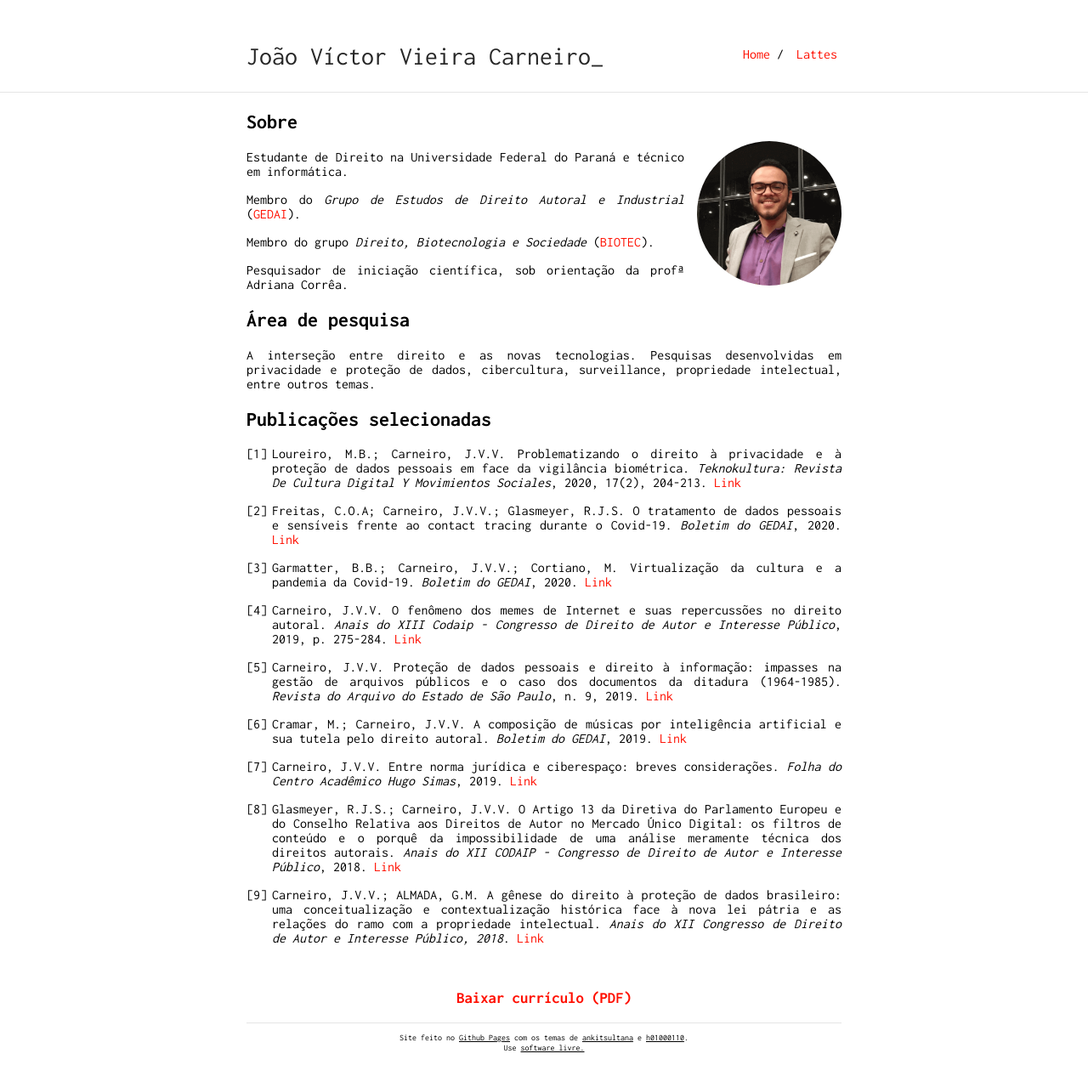
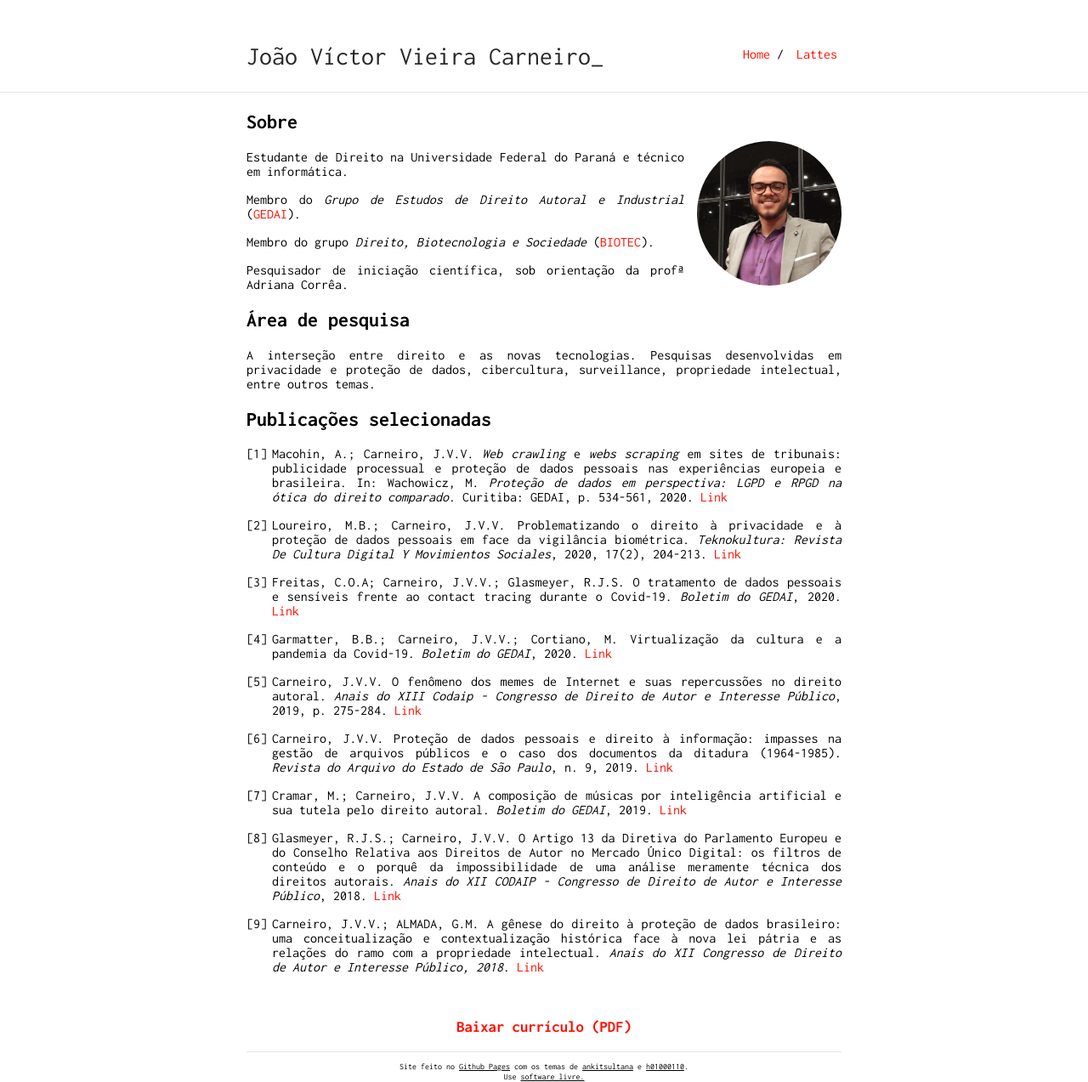
Before and after one commit to joaovvcarneiro/joaovvcarneiro.github.io, a Jekyll site: the page built from index.md, in a window 1280 px wide. Shown: the whole page at 85% size. Built offline with Jekyll 4.4.1, drawn with Linux system fonts in a browser that asks for light colours; before the commit the page ends 1239 px from its top, so only the background shows below that.

Commit message:
Update index.md

```diff
--- a/index.md
+++ b/index.md
@@ -21,19 +21,19 @@ A interseção entre direito e as novas tecnologias. Pesquisas desenvolvidas em
 
 ## Publicações selecionadas
 
-1. Loureiro, M.B.; Carneiro, J.V.V. Problematizando o direito à privacidade e à proteção de dados pessoais em face da vigilância biométrica. _Teknokultura: Revista De Cultura Digital Y Movimientos Sociales_, 2020, 17(2), 204-213. [Link](https://doi.org/10.5209/tekn.69479)
+1. Macohin, A.; Carneiro, J.V.V. _Web crawling_ e _webs scraping_ em sites de tribunais: publicidade processual e proteção de dados pessoais nas experiências europeia e brasileira. In: Wachowicz, M. _Proteção de dados em perspectiva: LGPD e RPGD na ótica do direito comparado_. Curitiba: GEDAI, p. 534-561, 2020. [Link](https://www.gedai.com.br/wp-content/uploads/2020/11/Protecao-de-dados-pessoais-em-perspectiva_ebook.pdf)
 
-2. Freitas, C.O.A; Carneiro, J.V.V.; Glasmeyer, R.J.S. O tratamento de dados pessoais e sensíveis frente ao contact tracing durante o Covid-19. _Boletim do GEDAI_, 2020. [Link](https://www.gedai.com.br/o-tratamento-de-dados-pessoais-e-sensiveis-frente-ao-contact-tracing-durante-o-covid-19/)
+2. Loureiro, M.B.; Carneiro, J.V.V. Problematizando o direito à privacidade e à proteção de dados pessoais em face da vigilância biométrica. _Teknokultura: Revista De Cultura Digital Y Movimientos Sociales_, 2020, 17(2), 204-213. [Link](https://doi.org/10.5209/tekn.69479)
 
-3. Garmatter, B.B.; Carneiro, J.V.V.; Cortiano, M. Virtualização da cultura e a pandemia da Covid-19. _Boletim do GEDAI_, 2020. [Link](https://www.gedai.com.br/virtualizacao-da-cultura-e-a-pandemia-da-covid-19/)
+3. Freitas, C.O.A; Carneiro, J.V.V.; Glasmeyer, R.J.S. O tratamento de dados pessoais e sensíveis frente ao contact tracing durante o Covid-19. _Boletim do GEDAI_, 2020. [Link](https://www.gedai.com.br/o-tratamento-de-dados-pessoais-e-sensiveis-frente-ao-contact-tracing-durante-o-covid-19/)
 
-4. Carneiro, J.V.V. O fenômeno dos memes de Internet e suas repercussões no direito autoral. _Anais do XIII Codaip - Congresso de Direito de Autor e Interesse Público_, 2019, p. 275-284. [Link](https://www.gedai.com.br/wp-content/uploads/2020/06/Anais-XIII-CODAIP_Marcos-Wachowicz_eletr%C3%B4nico.pdf)
+4. Garmatter, B.B.; Carneiro, J.V.V.; Cortiano, M. Virtualização da cultura e a pandemia da Covid-19. _Boletim do GEDAI_, 2020. [Link](https://www.gedai.com.br/virtualizacao-da-cultura-e-a-pandemia-da-covid-19/)
 
-5. Carneiro, J.V.V. Proteção de dados pessoais e direito à informação: impasses na gestão de arquivos públicos e o caso dos documentos da ditadura (1964-1985). _Revista do Arquivo do Estado de São Paulo_, n. 9, 2019. [Link](http://www.arquivoestado.sp.gov.br/revista_do_arquivo/09/artigo_03.php)
+5. Carneiro, J.V.V. O fenômeno dos memes de Internet e suas repercussões no direito autoral. _Anais do XIII Codaip - Congresso de Direito de Autor e Interesse Público_, 2019, p. 275-284. [Link](https://www.gedai.com.br/wp-content/uploads/2020/06/Anais-XIII-CODAIP_Marcos-Wachowicz_eletr%C3%B4nico.pdf)
 
-6. Cramar, M.; Carneiro, J.V.V. A composição de músicas por inteligência artificial e sua tutela pelo direito autoral. _Boletim do GEDAI_, 2019. [Link](http://www.gedai.com.br/outubro-de-2019/a-composicao-de-musicas-por-inteligencia-artificial-e-sua-tutela-pelo-direito-autoral/)
+6. Carneiro, J.V.V. Proteção de dados pessoais e direito à informação: impasses na gestão de arquivos públicos e o caso dos documentos da ditadura (1964-1985). _Revista do Arquivo do Estado de São Paulo_, n. 9, 2019. [Link](http://www.arquivoestado.sp.gov.br/revista_do_arquivo/09/artigo_03.php)
 
-7. Carneiro, J.V.V. Entre norma jurídica e ciberespaço: breves considerações. _Folha do Centro Acadêmico Hugo Simas_, 2019. [Link](https://drive.google.com/file/d/1r6appTMrU0cIBbHbb7Z3W56hl86UV-ea/view#page=6)
+7. Cramar, M.; Carneiro, J.V.V. A composição de músicas por inteligência artificial e sua tutela pelo direito autoral. _Boletim do GEDAI_, 2019. [Link](http://www.gedai.com.br/outubro-de-2019/a-composicao-de-musicas-por-inteligencia-artificial-e-sua-tutela-pelo-direito-autoral/)
 
 8. Glasmeyer, R.J.S.; Carneiro, J.V.V. O Artigo 13 da Diretiva do Parlamento Europeu e do Conselho Relativa aos Direitos de Autor no Mercado Único Digital: os filtros de conteúdo e o porquê da impossibilidade de uma análise meramente técnica dos direitos autorais. _Anais do XII CODAIP - Congresso de Direito de Autor e Interesse Público_, 2018. [Link](http://www.gedai.com.br/wp-content/uploads/2019/05/002-O-ARTIGO-13-DA-DIRETIVA-DO-PARLAMENTO-EUROPEU.pdf)
 
```
